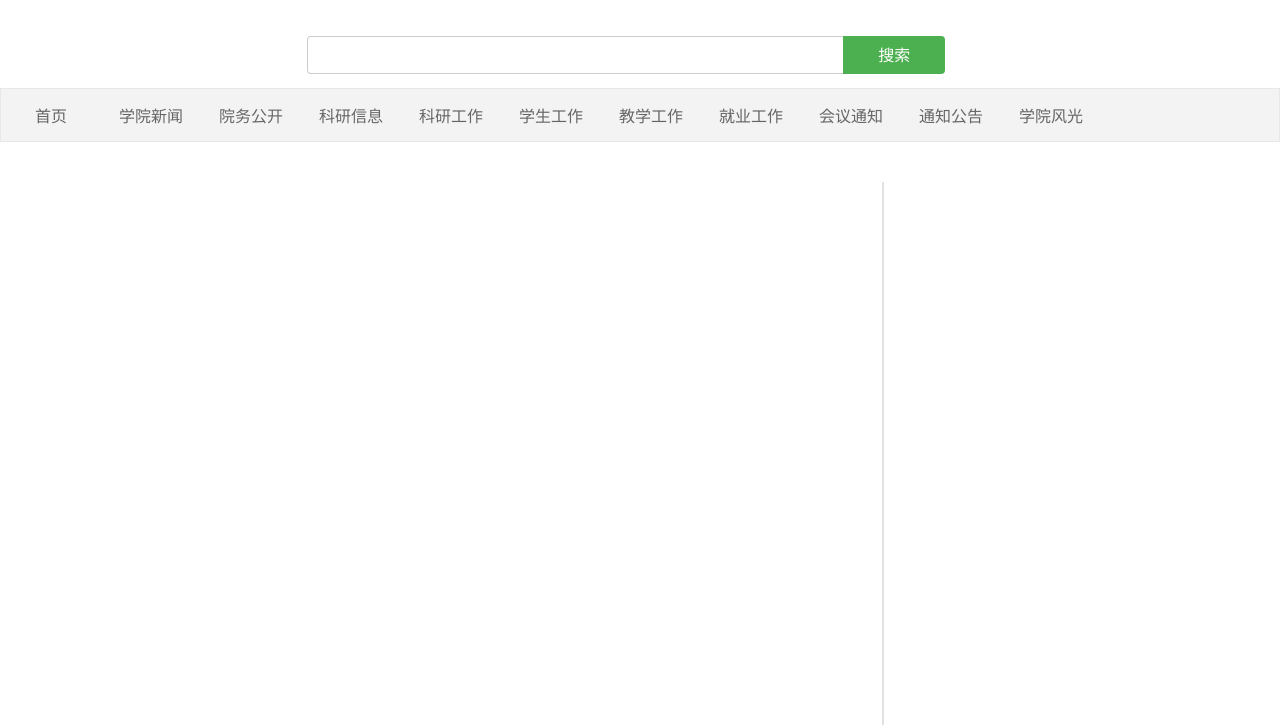
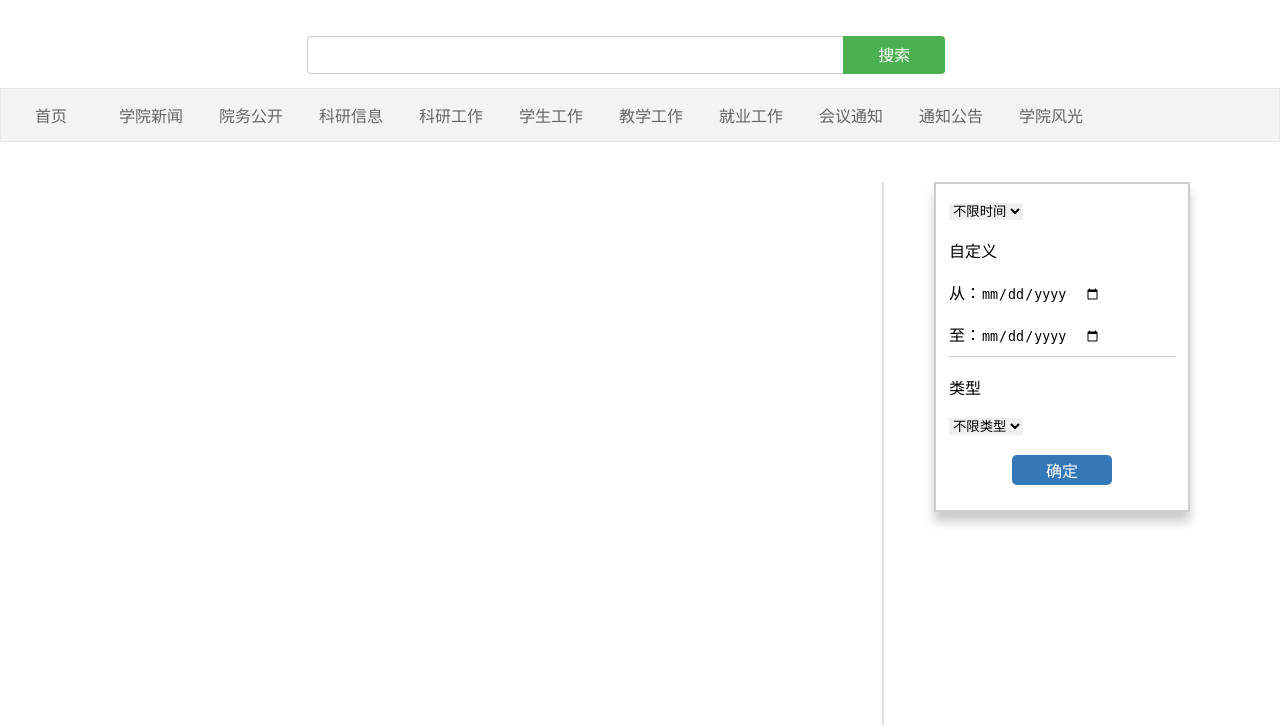
Before and after one commit to Airoure/search-engine, a Python web app: template templates/result.html in a window 1280 px wide. Shown: the top 725 px of the page. Run offline with Jinja, Linux system fonts and the light colour scheme; the template is opened without the code that fills it, so the values that code supplies are empty.

Commit message:
更新了高级搜索框

```diff
--- a/templates/result.html
+++ b/templates/result.html
@@ -153,7 +153,7 @@ li a.noactive {
 <body >
 <div>
 <br><br>
-<form action="/result" method="post">
+<form action="/result" method="post" id="formid">
 <span class="x">
     <input type="text" class="k" name="wd" autocomplete="off">
 	<input type="submit" value="搜索" class="n">
@@ -204,7 +204,44 @@ li a.noactive {
 <div class="d3"></div>
 
 </div>
+<div class="div1">
+     <div class=div2 id='time'>
+      <br>
+       <select name="time">
+       		<option value="0" selected>不限时间</option>
+			<option value="1">一周内</option>
+			<option value="2">一月内</option>
+			<option value="3">一年内</option>
 
+		</select><br><br>
+  		自定义<br><br>
+   		从：<input type="date" id="startDate" /><br><br>
+   		至：<input type="date" id="endDate" />
+   		<hr style="height:1px;border-top:1px solid #CCCCCC; margin-top: 10px" />
+   		</div>
+
+   		<div class="div2" >
+   		<br>
+   			<p>类型</p><br>
+   			<select name="type">
+   				<option value="" selected>不限类型</option>
+   				<option value="1044">学院新闻</option>
+				<option value="1043">院务公开</option>
+				<option value="1103">科研信息</option>
+				<option value="1010">科研工作</option>
+				<option value="1112">学生工作</option>
+				<option value="1100">教学工作</option>
+				<option value="1042">就业工作</option>
+				<option value="1067">会议通知</option>
+				<option value="1041">通知公告</option>
+				<option value="1004">学院风光</option>
+				<option value="other">其他</option>
+   			</select>
+   		</div>
+   		<div style="margin-top: 20px;margin-left: 30%">
+   		<button type="button" class="button" onClick="document.getElementById('formid').submit();">确定</button>
+   		</div>
+    </div>
 </body>
 <script type="text/javascript" charset="utf-8">
 
```
